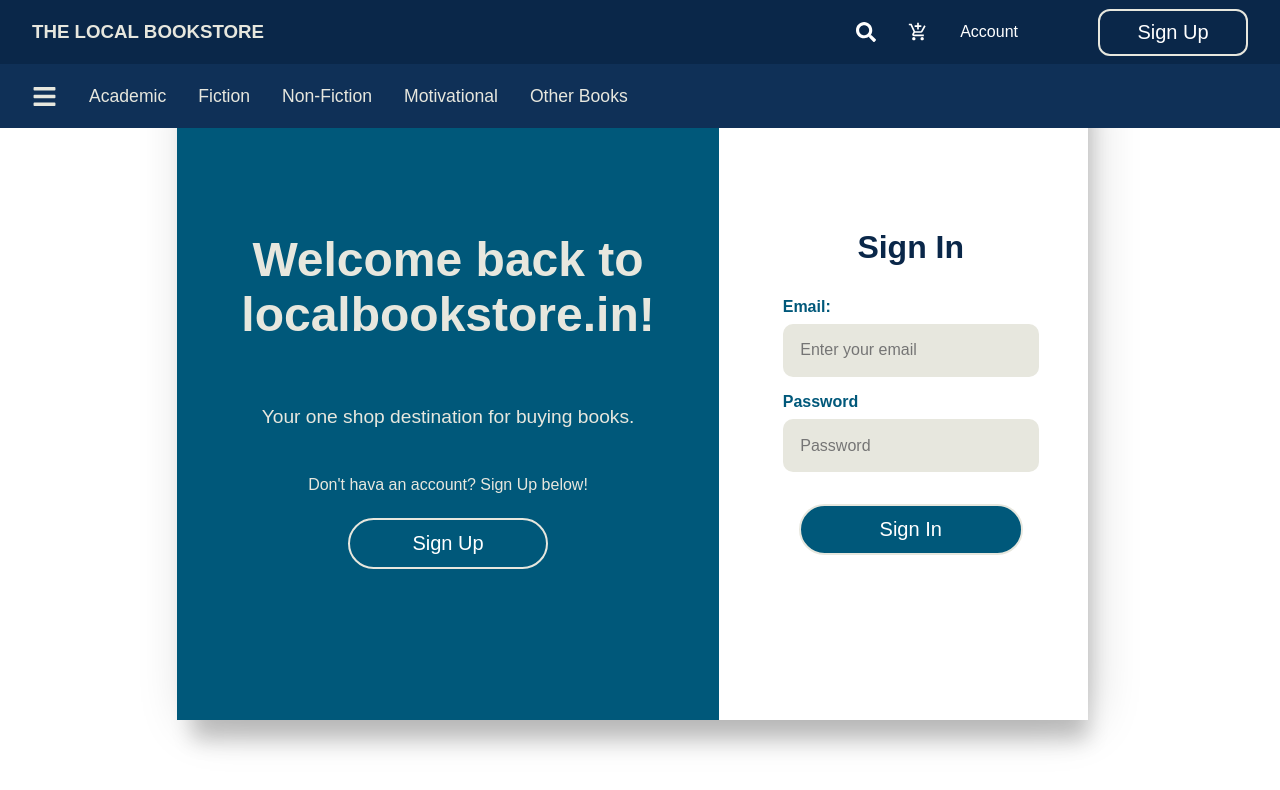
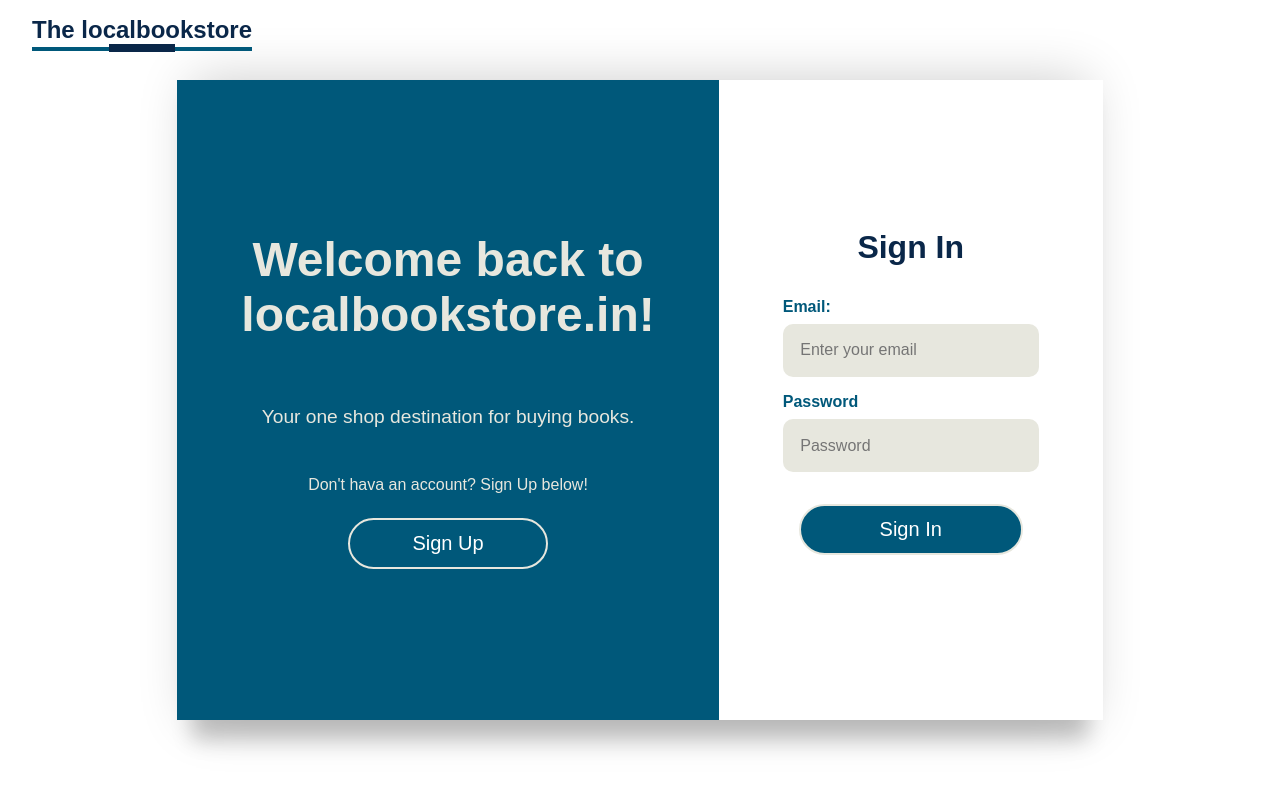
Before and after one commit to tech-introspectors/Localbookstore.in, a React (Create React App) app: page /loginsystem in a window 1280 px wide. Shown: the top 790 px of the page. Built offline with nearby package versions, Linux system fonts and the light colour scheme.

Commit message:
Added page route

```diff
--- a/src/components/navbar/NavbarStyle.js
+++ b/src/components/navbar/NavbarStyle.js
@@ -122,7 +122,7 @@ export const NavWrap = styled.div`
 export const NavLink = css`
   text-decoration: none;
   color: ${whiteShade};
-  padding: 0 1rem;
+  margin: 0 1rem;
   font-size: 1.1rem;
   cursor: pointer;
 `;
@@ -140,4 +140,21 @@ export const NavMenu = styled.div``;
 
 export const NavMenuLinks = styled(Link)`
   ${NavLink}
+  position: relative;
+  border-bottom: 0;
+
+  &::before {
+    content: "";
+    position: absolute;
+    top: 110%;
+    width: 0%;
+    height: 2px;
+    border-bottom: 2.5px solid ${whiteShade};
+    bottom: 15px;
+    transition: all 0.4s linear 0s;
+  }
+
+  &:hover::before {
+    width: 100%;
+  }
 `;
--- a/src/pages/loginSystem/LoginSystem.js
+++ b/src/pages/loginSystem/LoginSystem.js
@@ -1,4 +1,5 @@
 import React, { useState } from "react";
+import { Link } from "react-router-dom";
 import styled from "styled-components";
 import {
   darkPrimaryColor,
@@ -15,6 +16,47 @@ const Container = styled.div`
   justify-content: center;
   align-items: center;
   position: relative;
+  z-index: 101;
+  background: #fff;
+`;
+
+const Logo = styled(Link)`
+  display: flex;
+  justify-contetn: center;
+  align-items: center;
+  position: absolute;
+  top: 1rem;
+  left: 2rem;
+  z-index: 9999;
+  cursor: pointer;
+  text-decoration: none;
+
+  h1 {
+    font-size: 1.5rem;
+    color: ${darkPrimaryColor};
+    position: relative;
+
+    &::before {
+      content: "";
+      position: absolute;
+      width: 100%;
+      height: 4px;
+      background: ${primaryColor};
+      top: 110%;
+    }
+
+    &::after {
+      content: "";
+      position: absolute;
+      width: 30%;
+      height: 8px;
+      left: 50%;
+      transform: translate(-50%, -50%);
+      top: 115%;
+      background: ${darkPrimaryColor};
+      animation: _move 1s infinite;
+    }
+  }
 `;
 
 const FormContainer = styled.div`
@@ -43,6 +85,7 @@ const LeftContainer = styled.div`
   display: flex;
   justify-content: center;
   align-items: center;
+  background: #fff;
 `;
 
 const Form = styled.form``;
@@ -111,6 +154,9 @@ const LoginSystem = ({ reverse }) => {
 
   return (
     <Container>
+      <Logo to="/">
+        <h1>The localbookstore</h1>
+      </Logo>
       {toggleSignUp && (
         <SignUpForm>
           <FormContainer>
```
